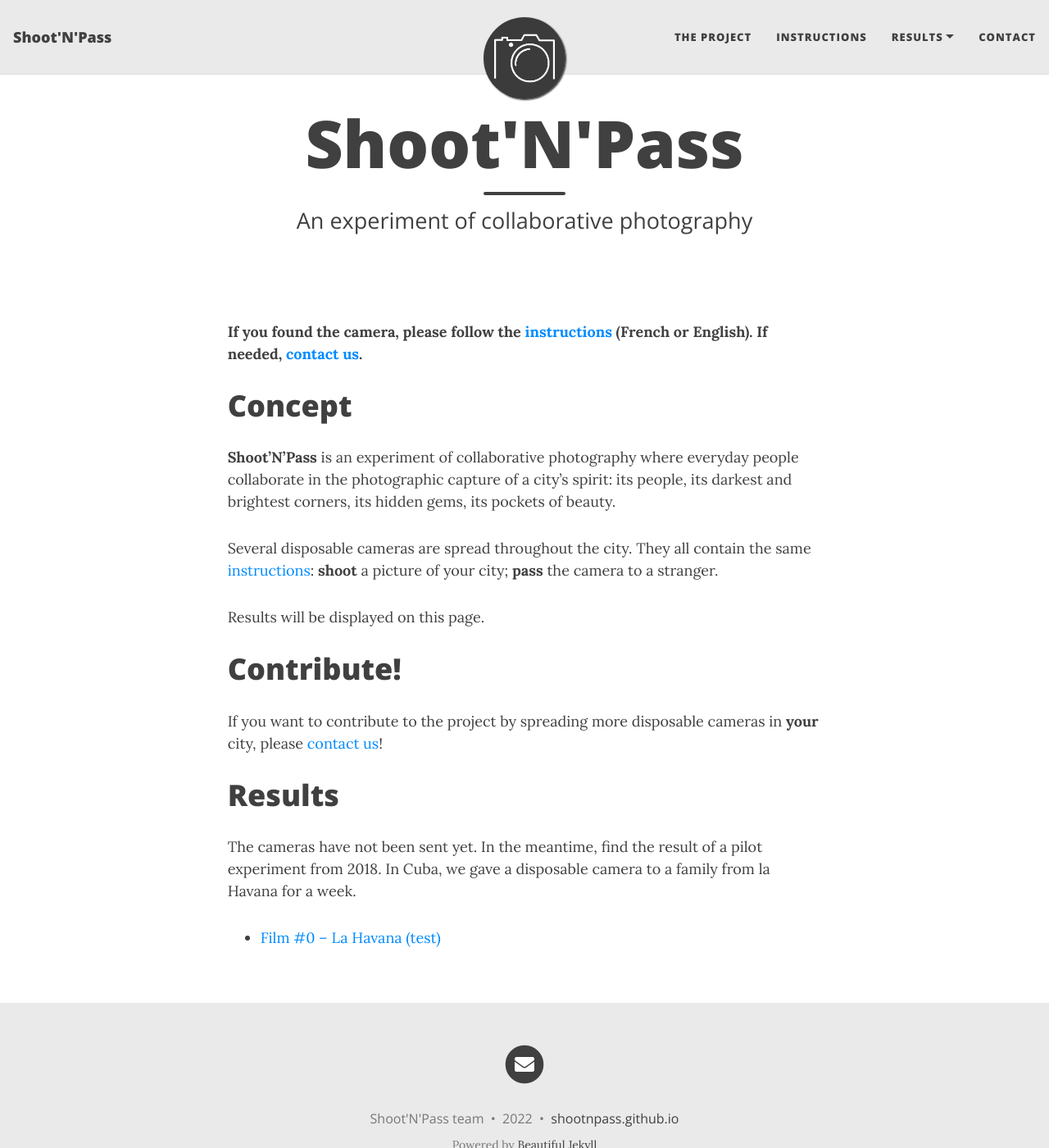
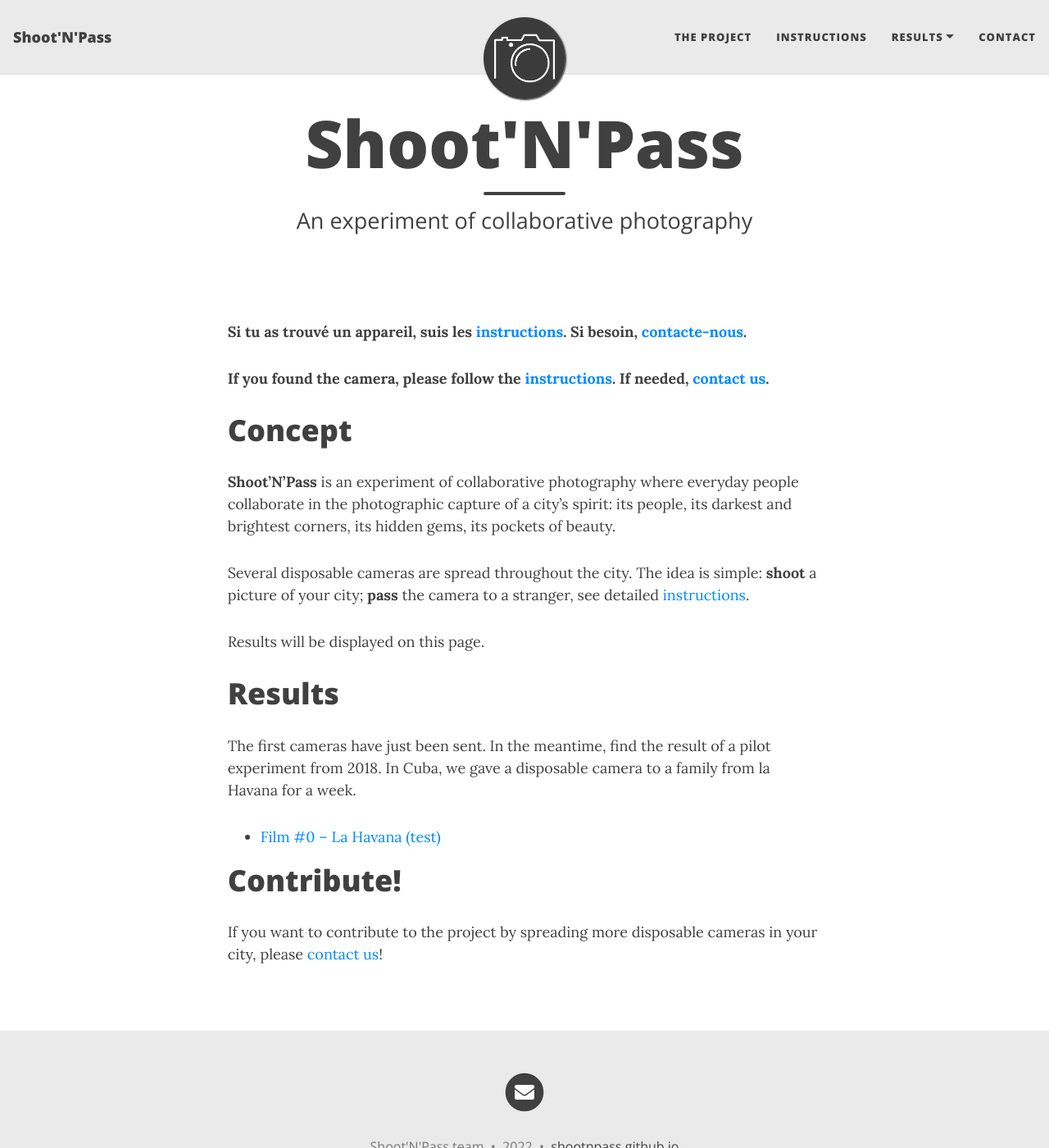
Before and after one commit to ShootNPass/ShootNPass.github.io, a Jekyll site: the page built from index.md, in a window 1280 px wide and 1400 px high. Shown: the whole window at 82% size. Built offline with Jekyll 4.4.1, drawn with Linux system fonts in a browser that asks for light colours; nearby versions of some CDN libraries.

Commit message:
update text

```diff
--- a/index.md
+++ b/index.md
@@ -5,27 +5,30 @@ subtitle: An experiment of collaborative photography
 comments: false
 ---
 
+
 <br>
 
-**If you found the camera, please follow the [instructions](/instructions.md) (French or English). If needed, [contact us](/contact.md).**
+**Si tu as trouvé un appareil, suis les [instructions](/instructions.md). Si besoin, [contacte-nous](/contact.md).**
+
+**If you found the camera, please follow the [instructions](/instructions.md). If needed, [contact us](/contact.md).**
 
 
 # Concept
 
 **Shoot'N'Pass** is an experiment of collaborative photography where everyday people collaborate in the photographic capture of a city's spirit: its people, its darkest and brightest corners, its hidden gems, its pockets of beauty.
 
-Several disposable cameras are spread throughout the city. They all contain the same [instructions](/instructions.md): **shoot** a picture of your city; **pass** the camera to
-a stranger.
+Several disposable cameras are spread throughout the city. The idea is simple: **shoot** a picture of your city;
+**pass** the camera to a stranger, see detailed [instructions](/instructions.md).
 
 Results will be displayed on this page.
 
-# Contribute!
-
-If you want to contribute to the project by spreading more disposable cameras in **your** city, please [contact us](/contact)!
-
 # Results
 
-The cameras have not been sent yet. In the meantime, find the result of a pilot experiment from 2018.
+The first cameras have just been sent. In the meantime, find the result of a pilot experiment from 2018.
 In Cuba, we gave a disposable camera to a family from la Havana for a week.
 
 * [Film #0 -- La Havana (test)](/results_film0)
+
+# Contribute!
+
+If you want to contribute to the project by spreading more disposable cameras in your city, please [contact us](/contact)!
```
Also changed, not shown: instructions.md (+7 -4 lines), project.md (+11 -8 lines).
